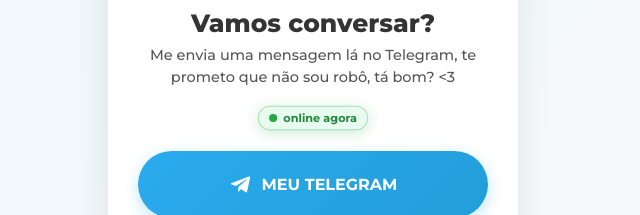
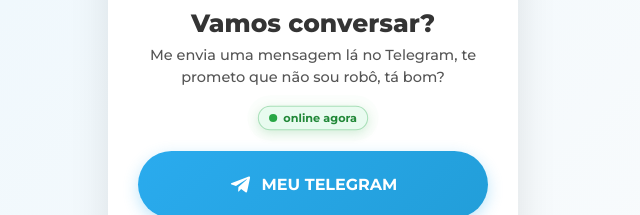
Before and after one commit to vkalves/meu-segredinho, a plain HTML site: page eliane/index.html in a window 1280 px wide. Shown: the part 363-578 px from the top of the page, 327-967 px from the left. Drawn offline with Linux system fonts and the light colour scheme; a web font is replaced by a local one.

Commit message:
Fix subtitle HTML escaping in index.html

```diff
--- a/eliane/index.html
+++ b/eliane/index.html
@@ -525,7 +525,7 @@
     </div>
 
     <div class="title">Vamos conversar?</div>
-    <div class="subtitle">Me envia uma mensagem lá no Telegram, te prometo que não sou robô, tá bom? &lt;3</div>
+    <div class="subtitle">Me envia uma mensagem lá no Telegram, te prometo que não sou robô, tá bom? </div>
 
     <div class="online-status">
         <span class="dot"></span> online agora
```
